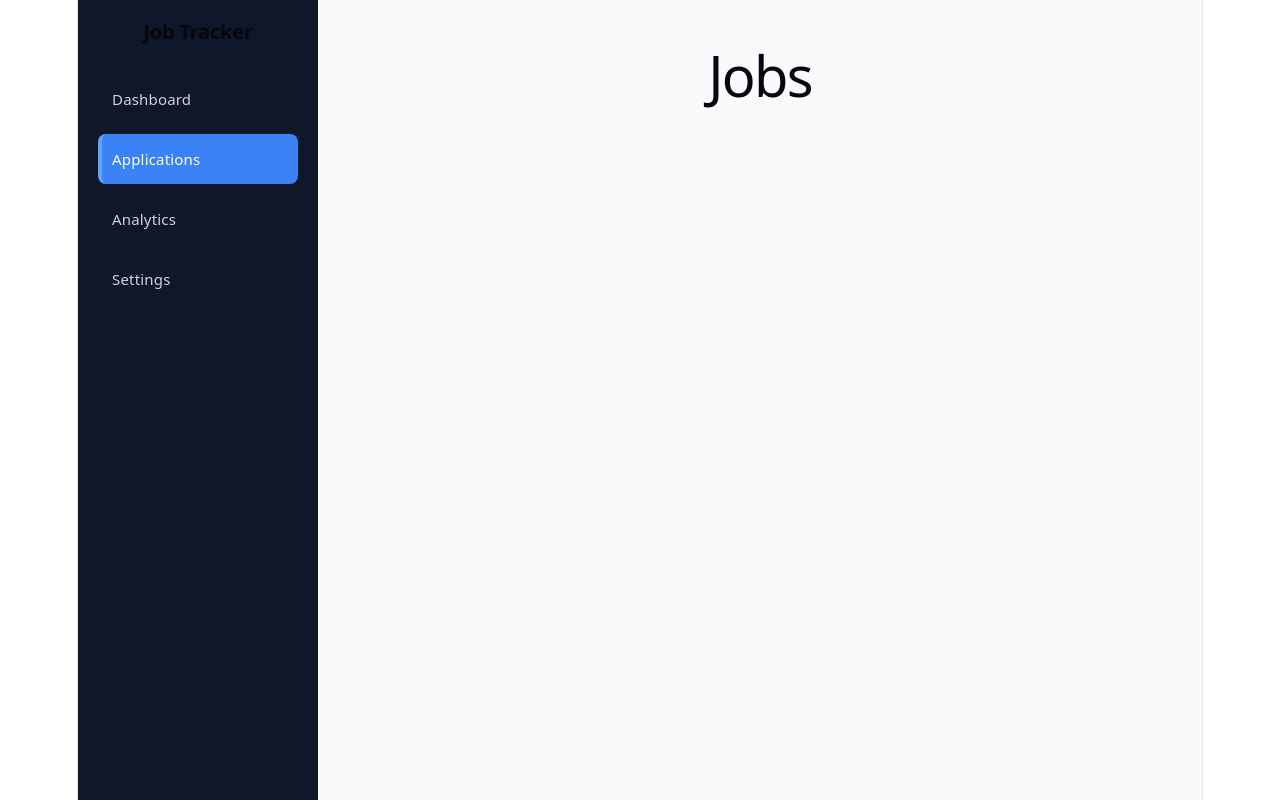
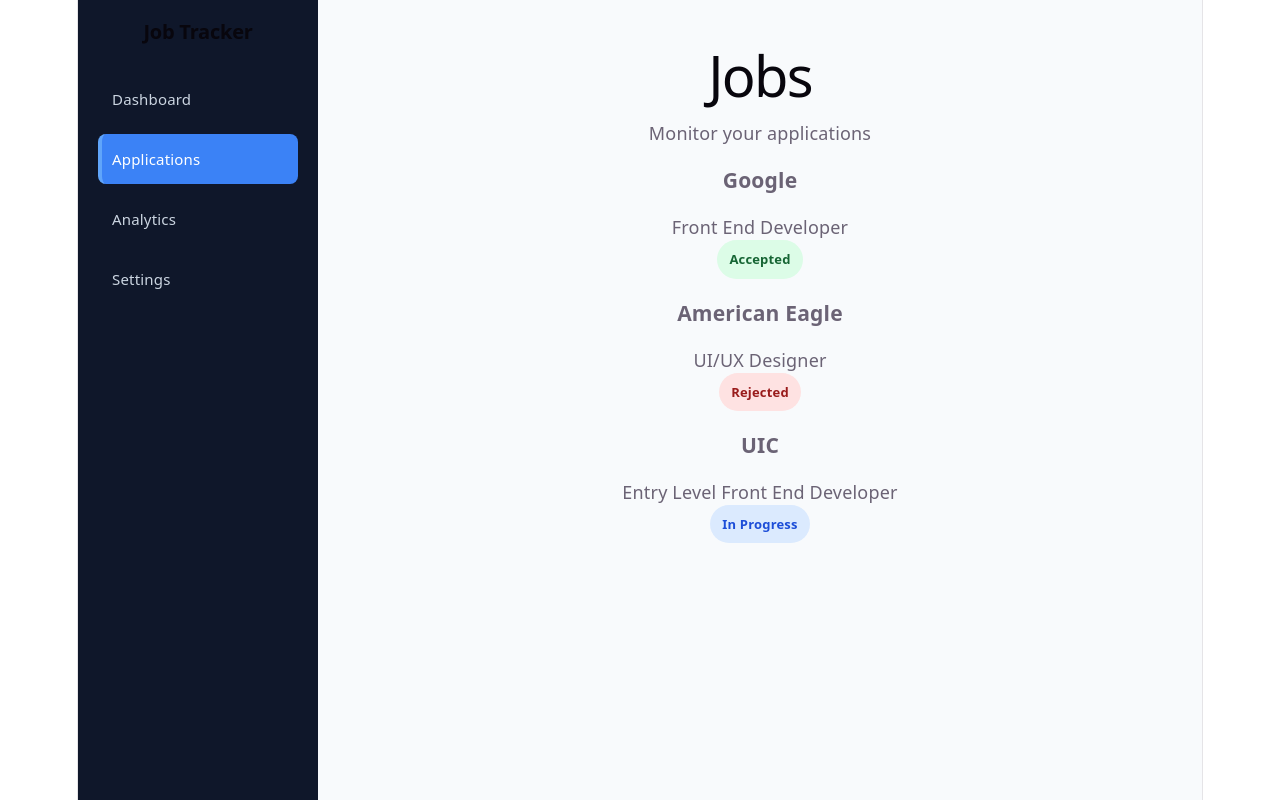
Before and after one commit to Cluna-18/job-tracker, a React (Vite) app: page /jobs in a window 1280 px wide. Built offline with nearby package versions, Linux system fonts and the light colour scheme.

Commit message:
Initial commit

```diff
--- a/src/pages/Jobs.jsx
+++ b/src/pages/Jobs.jsx
@@ -1,7 +1,27 @@
 function Jobs(){
+     const jobs = [
+    { id: 1, company: "Google", role: "Front End Developer", status: "Accepted" },
+    { id: 2, company: "American Eagle", role: "UI/UX Designer", status: "Rejected" },
+    { id: 3, company: "UIC", role: "Entry Level Front End Developer", status: "In Progress" },
+  ];
     return(
-        <div>
+        <div className="jobs-page">
+            <div className="jobs-header">
             <h1>Jobs</h1>
+            <p> Monitor your applications</p>
+            </div>
+
+            <div className="jobs-list">
+                {jobs.map((job) => (
+                    <div className="job-card" key={job.id}>
+                    <h3>{job.company}</h3>
+                    <p>{job.role}</p>
+                    <span className={`status-badge ${job.status.toLowerCase().replace(/\s+/g, "-")}`}>
+                    {job.status}
+                    </span>
+                    </div>
+                ))}
+            </div>
         </div>
     )
 }
```
